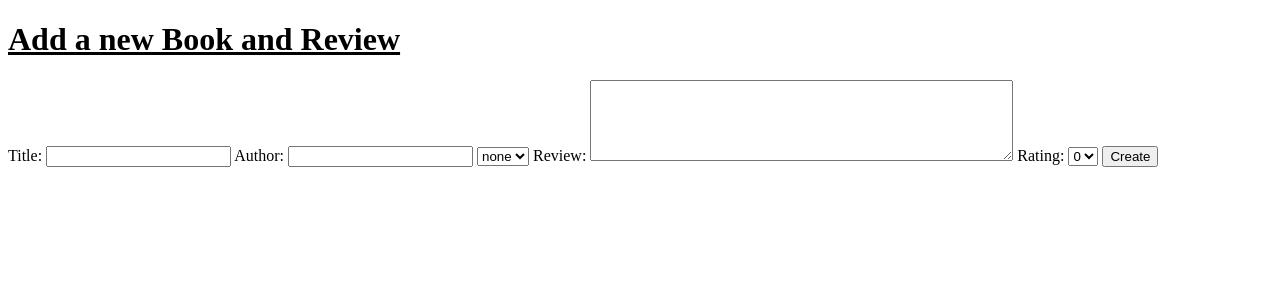
After one commit to kylehawk2/Belt-Review-3, a Django app: page /add_book in a window 1280 px wide. The commit adds this page. Shown: the top 300 px of the page. Run offline with Django 3.2, Linux system fonts and the light colour scheme; parts of the project's set-up code (start-up, migrations or seed data) failed here and were passed over.

Commit message:
Second Commit

```diff
--- /dev/null
+++ b/main/apps/belt/templates/belt/add_book.html
@@ -0,0 +1,37 @@
+<!DOCTYPE html>
+<html lang="en">
+<head>
+    <meta charset="UTF-8">
+    <meta name="viewport" content="width=device-width, initial-scale=1.0">
+    <meta http-equiv="X-UA-Compatible" content="ie=edge">
+    <title>Add Book</title>
+</head>
+<body>
+    <h1><u>Add a new Book and Review</u></h1>
+    <form action='home/add_book/create' method='POST'>
+        {% csrf_token %}
+        <label>Title:</label>
+        <input type='text' name='title'>
+        <label>Author:</label>
+        <input type='text' name='author'>
+        <select class='select'>
+                <option>none</option>
+            {% for book in books %}
+                <opiton>{{ book.title }}</opiton>
+            {% endfor %}
+        </select>
+        <label>Review:</label>
+        <textarea rows="5" cols="50" name='review'></textarea>
+        <label>Rating:</label>
+        <select name='rating'>
+            <option value='0'>0</option>
+            <option value='1'>1</option>
+            <option value='2'>2</option>
+            <option value='3'>3</option>
+            <option value='4'>4</option>
+            <option value='5'>5</option>
+        </select>
+        <input type='submit' value='Create'>
+    </form>
+</body>
+</html>
--- a/main/apps/belt/templates/belt/index.html
+++ b/main/apps/belt/templates/belt/index.html
@@ -4,7 +4,7 @@
     <meta charset="UTF-8">
     <meta name="viewport" content="width=device-width, initial-scale=1.0">
     <meta http-equiv="X-UA-Compatible" content="ie=edge">
-    <title>Document</title>
+    <title>Welcome!</title>
 </head>
 <body>
     <h1><u>Welcome to Exia's Third Book Review!</u></h1>
--- a/main/apps/belt/urls.py
+++ b/main/apps/belt/urls.py
@@ -2,5 +2,10 @@ from django.conf.urls import url
 from . import views
 urlpatterns = [
     url(r'^$', views.index),
-    url(r'^register$', views.register)
+    url(r'^register$', views.register),
+    url(r'^login$', views.login),
+    url(r'^home$', views.home),
+    url(r'^add_book$', views.add_book),
+    url(r'^logout$', views.logout),
+    url(r'^home/add_book/create$', views.create),
 ]
--- a/main/apps/belt/views.py
+++ b/main/apps/belt/views.py
@@ -10,7 +10,7 @@ def index(request):
     return render(request, 'belt/index.html')
 
 def register(request):
- if request.method == "POST":
+    if request.method == "POST":
         errors = User.objects.validation(request.POST)
         if len(errors):
             for tag, error in errors.iteritems():
@@ -22,3 +22,41 @@ def register(request):
             User.objects.create(name=request.POST['name'], email=request.POST['email'], password=hash1)
             messages.error(request, 'Registration Successful. Please login in below')
         return redirect('/')
+
+def login(request):
+    email = request.POST['email']
+    password = request.POST['password']
+    user = User.objects.filter(email=email)
+    if len(user) == 0:
+        messages.error(request, "Invalid Email")
+        return redirect('/')
+    else:
+        if ( bcrypt.checkpw(password.encode(), user[0].password.encode()) ):
+            print "Password Matches, Login Successful!"
+            request.session['id'] = user[0].id
+            request.session['email'] = email
+        return redirect('/home')
+
+def home(request):
+    context = {
+        'users' : User.objects.get(id=request.session['id']),
+        'reviews' : Review.objects.all().order_by('-created_at')[:5],
+        'books' : Book.objects.all()
+    }
+    return render(request, 'belt/home.html', context)
+
+def add_book(request):
+    return render(request, 'belt/add_book.html')
+
+def create(request):
+    if request.POST != 'none':
+        r = Book.objects.get(title=request.POST['select'])
+        Review.objects.create(review=request.POST['review'], book=Book.objects.get(id=r.id), user=User.objects.get(request.session['email']))
+    else:
+        r = Book.objects.create(title=request.POST['title'], author=request.POST['author'])
+        Review.objects.create(review=request.POST['review'], rating=request.POST['rating'], book=Book.objects.get(id = r.id), user = User.objects.get(email=request.session['email']))
+    return redirect('/home')
+
+def logout(request):
+    request.session.flush()
+    return redirect('/')
```
Also changed, not shown: main/apps/belt/models.py (+4 -3 lines), main/apps/belt/templates/belt/home.html (added, +20 -0 lines), main/db.sqlite3, 3 other files.
